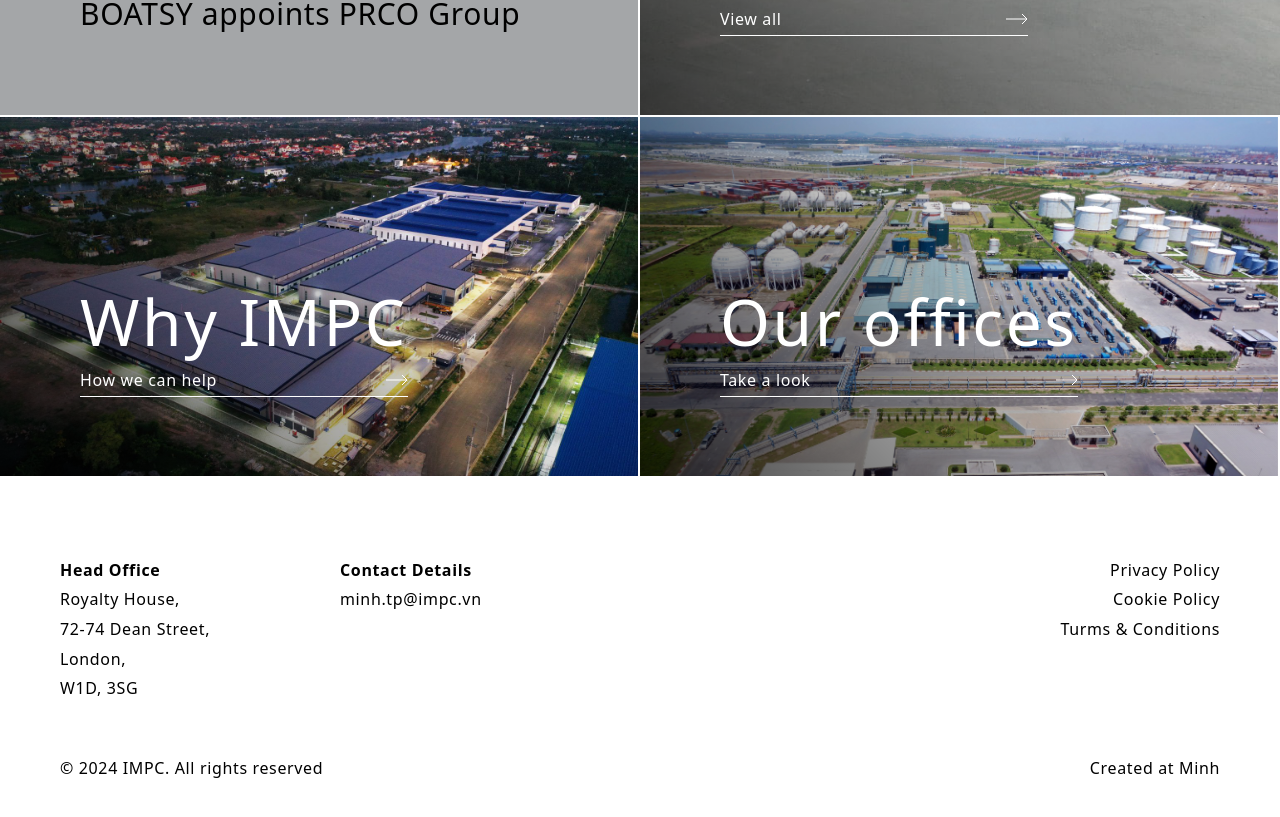
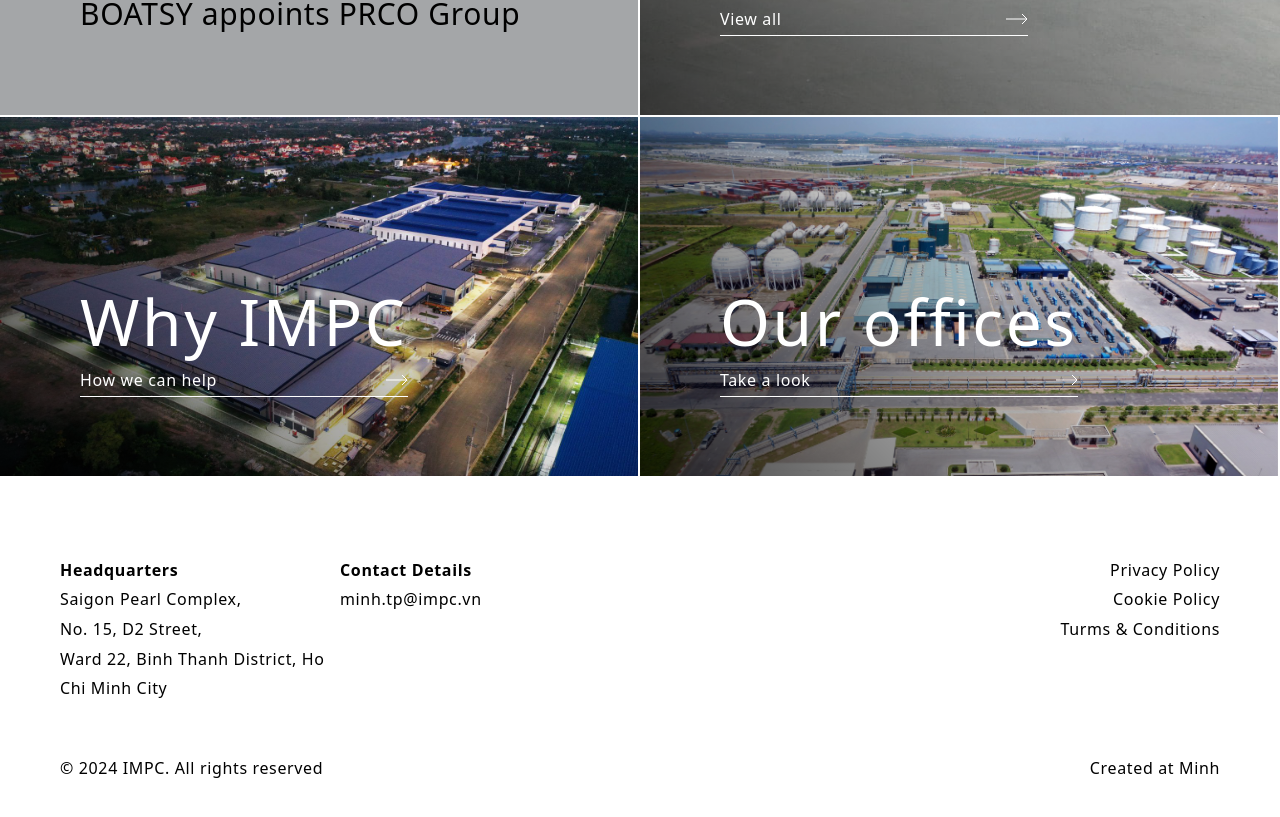
Before and after one commit to minhtruong-ooo/prco-demo, a React (Vite) app: page / in a window 1280 px wide. Shown: the part 3095-3912 px from the top of the page. Built offline with nearby package versions, Linux system fonts and the light colour scheme; a web font is replaced by a local one.

Commit message:
Update App.jsx

```diff
--- a/src/App.jsx
+++ b/src/App.jsx
@@ -531,15 +531,13 @@ function App() {
                 <div className="flex-col footer-address">
                   <div className="footer-address-inner">
                     <p>
-                      <strong>Head Office</strong>
+                      <strong>Headquarters</strong>
                       <br />
-                      Royalty House,
+                      Saigon Pearl Complex,
                       <br />
-                      72-74 Dean Street,
+                      No. 15, D2 Street,
                       <br />
-                      London,
-                      <br />
-                      W1D, 3SG
+                      Ward 22, Binh Thanh District, Ho Chi Minh City
                     </p>
                   </div>
                 </div>
```
